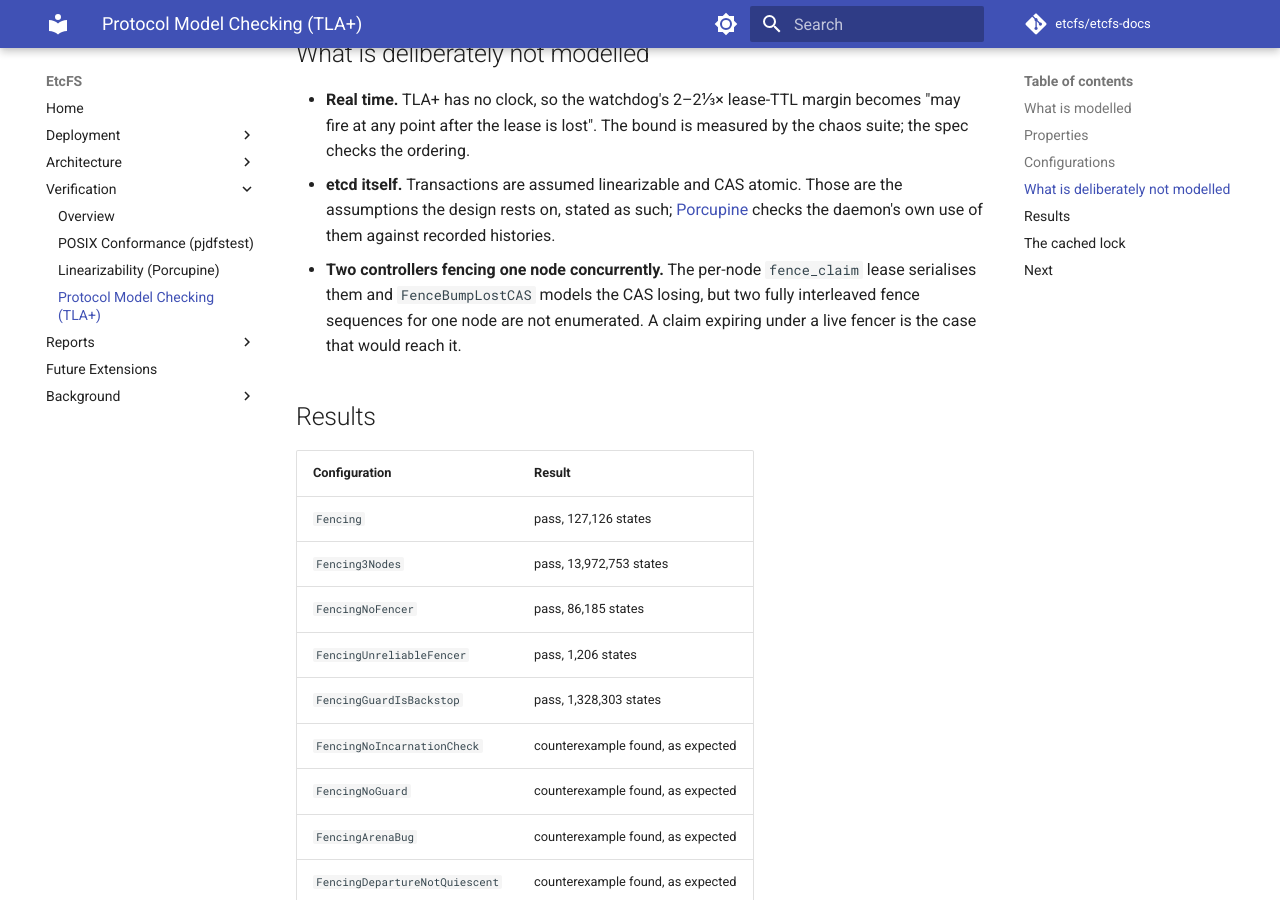
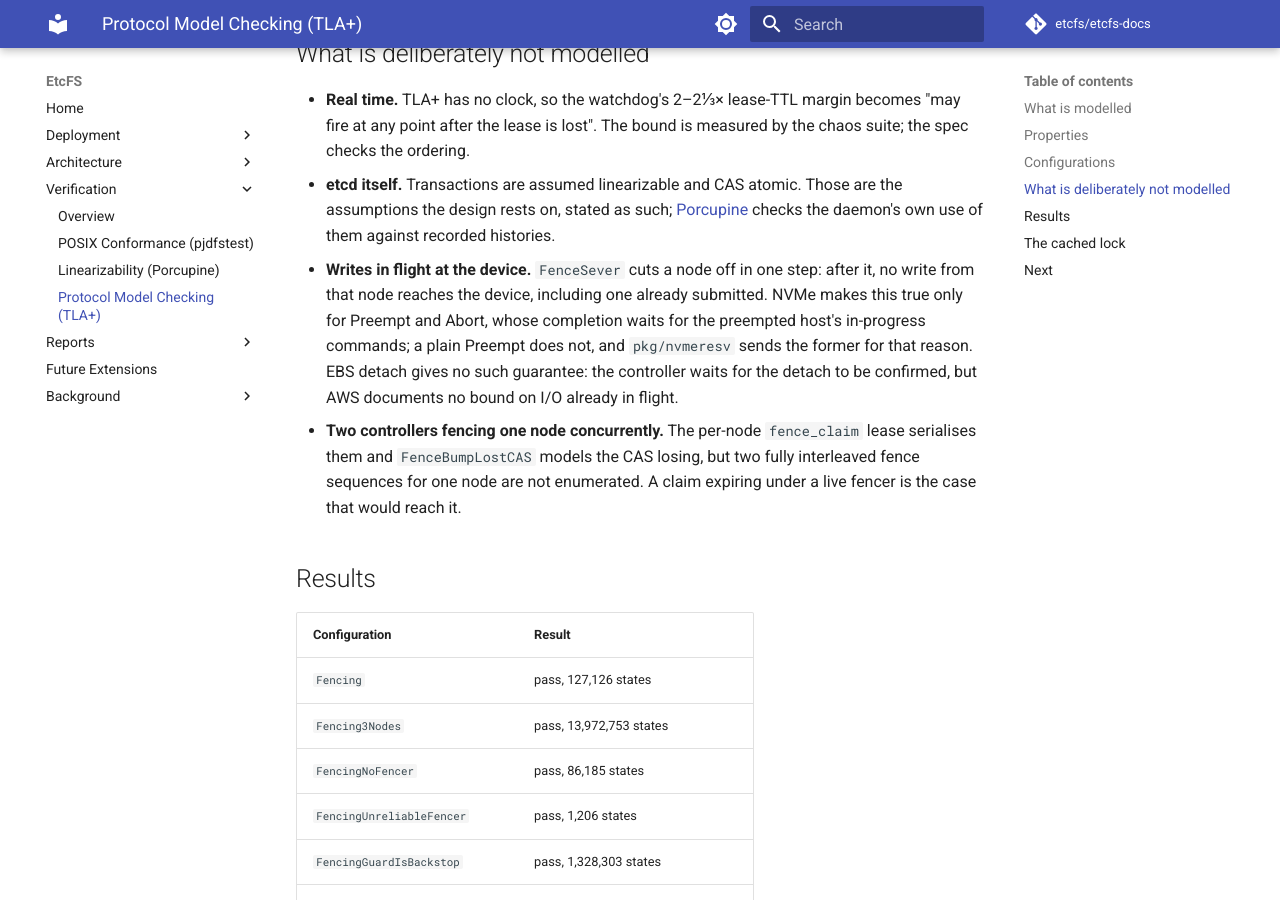
Before and after one commit to etcfs/etcfs-docs, an MkDocs documentation site: the page built from docs/verification/tla-plus.md, in a window 1280 px wide and 900 px high, scrolled down 3840 px. Built offline with MkDocs 1.6.1 and Material for MkDocs 9.7.7, drawn with Linux system fonts in a browser that asks for light colours; comment, search, counter and statistics services are not loaded.

Commit message:
docs(fencing): documented Preempt and Abort draining in-flight writes and the TLA+ assumption

```diff
--- a/docs/verification/tla-plus.md
+++ b/docs/verification/tla-plus.md
@@ -159,6 +159,13 @@ symmetry reduction is unsound for some temporal properties.
   Those are the assumptions the design rests on, stated as such;
   [Porcupine](porcupine.md) checks the daemon's own use of them against
   recorded histories.
+- **Writes in flight at the device.** `FenceSever` cuts a node off in one
+  step: after it, no write from that node reaches the device, including one
+  already submitted. NVMe makes this true only for Preempt and Abort, whose
+  completion waits for the preempted host's in-progress commands; a plain
+  Preempt does not, and `pkg/nvmeresv` sends the former for that reason. EBS
+  detach gives no such guarantee: the controller waits for the detach to be
+  confirmed, but AWS documents no bound on I/O already in flight.
 - **Two controllers fencing one node concurrently.** The per-node
   `fence_claim` lease serialises them and `FenceBumpLostCAS` models the CAS
   losing, but two fully interleaved fence sequences for one node are not
```
Also changed, not shown: docs/architecture/fencing/external-fencing-controller.md (+1 -1 lines), docs/architecture/storage/kleppmann-stale-write-analysis.md (+1 -1 lines), docs/reports/chaos-reports/fuzz-fencing-retry-arena-nvme.md (+6 -0 lines).
